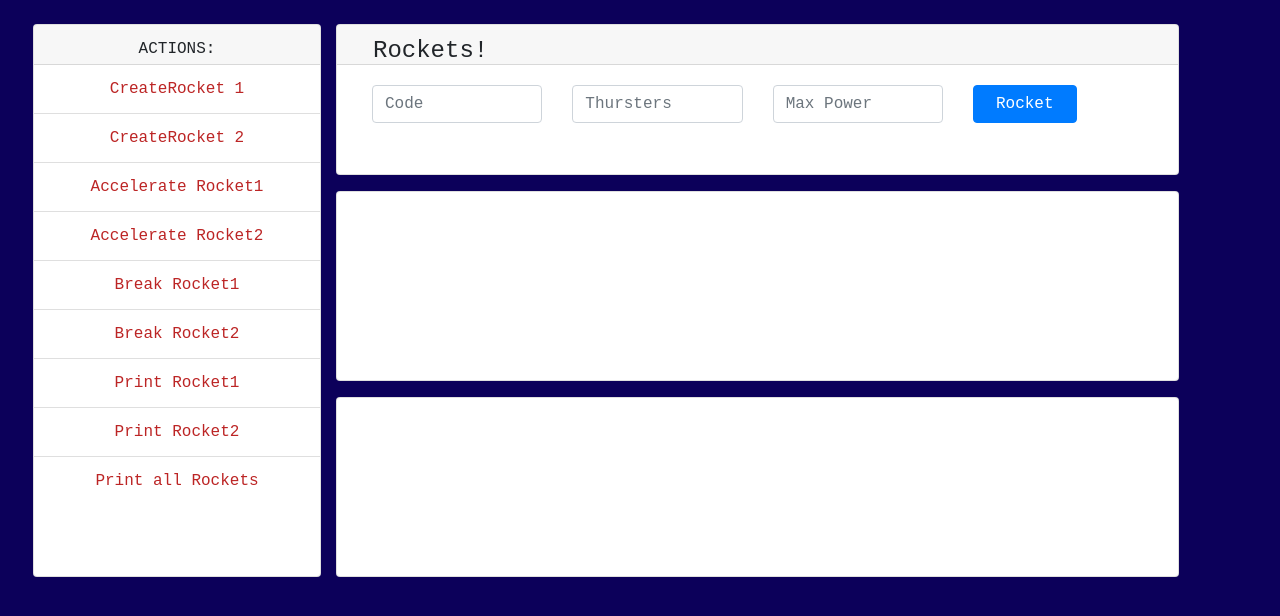
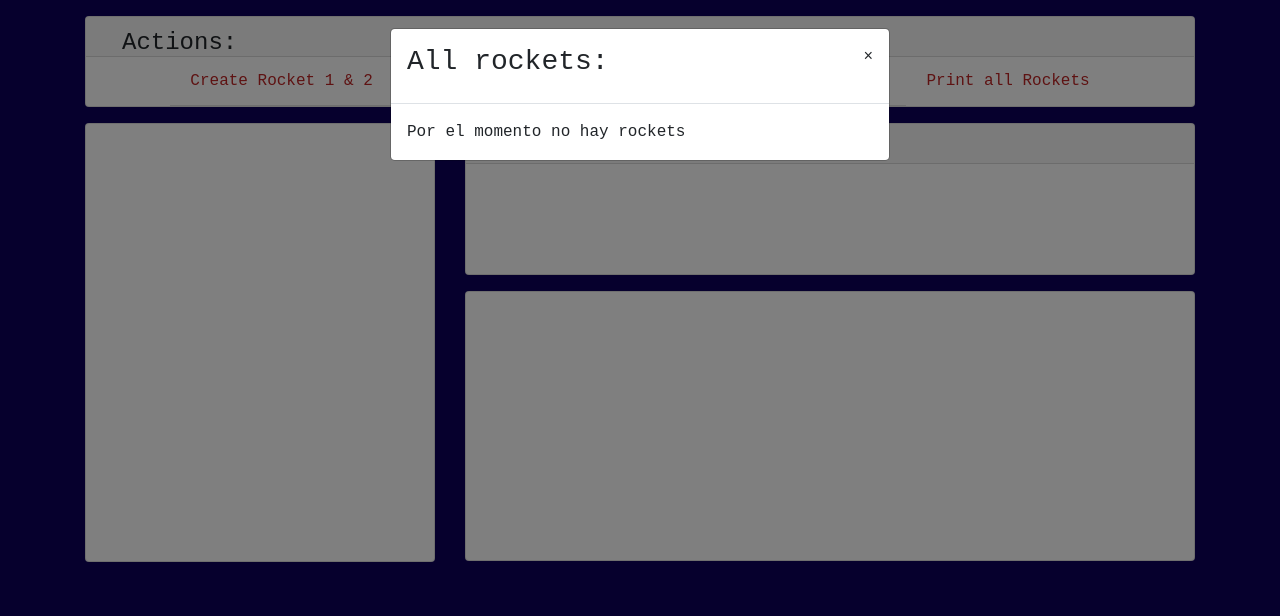
Before and after one commit to Anna3536/rocketsFE, a plain HTML site: page views/index.html in a window 1280 px wide. Both pictures are taken after a click on the link "Print all Rockets". Drawn offline with nearby package versions, Linux system fonts and the light colour scheme; a web font is replaced by a local one.

Commit message:
Add files via upload

```diff
--- a/controllers/controller.js
+++ b/controllers/controller.js
@@ -2,34 +2,25 @@
 let rocket;
 let rockets = [];
 const form = document.getElementById("form_rocket");
-function createRocket(code, thursters, maxPower) {
-    if (code == 'LDSF5A32' && rocket == undefined) {
-        alert("Crea rocket1");
-    }
-    else {
-        let existe = existeRocket(code);
-        if (existe === true) {
-            alert("Este rocket ya existe!");
-        }
-        else if (existe === false) {
-            let coet = new Rocket(code, thursters, maxPower);
+function createRocket() {
+    let i = rockets.length;
+    if (rockets.length === 0) {
+        let coet = new Rocket('32WESSDS', 3, [10, 30, 80]);
         rockets.push(coet);
         console.log(coet);
         console.log(rockets);
         rocket = coet;
-            let i;
-            i = rocketVerifyIndex(rocket.code);
         createProgressBar(i);
     }
-    }
-}
-function createRocketByForm() {
-    let existe = false;
-    if (rocket == undefined) {
-        alert("Crea rocket 1");
-    }
     else if (rockets.length === 1) {
-        alert("Crea rocket 2");
+        let coet = new Rocket('LDSF5A32', 6, [30, 40, 50, 50, 30, 10]);
+        rockets.push(coet);
+        console.log(coet);
+        console.log(rockets);
+        rocket = coet;
+        createProgressBar(i);
+        document.getElementById("create_rocket").classList.add("d-none");
+        form.classList.remove("d-none");
     }
     else if (rockets.length >= 2) {
         let code = document.getElementById("coderocket").value;
@@ -39,19 +30,17 @@ function createRocketByForm() {
         let maxPower = maxPower_form.split(",").map(Number);
         let rocketvalidate = validateRocket(code, thursters_form, maxPower_form);
         if (rocketvalidate === true) {
-            existe = existeRocket(code);
-            if (existe === true) {
-                alert("Este rocket ya existe!");
-            }
-            else {
+            let existe = existeRocket(code);
+            if (existe === false) {
                 let coet = new Rocket(code, thursters, maxPower);
                 rockets.push(coet);
                 console.log(coet);
                 console.log(rockets);
                 rocket = coet;
-                let i;
-                i = rocketVerifyIndex(rocket.code);
-                alert(`rocket${(i + 1)} creado!`);
+                createProgressBar(i);
+            }
+            else if (existe === true) {
+                alert(`rocket ya esta creado!`);
             }
         }
     }
@@ -59,18 +48,23 @@ function createRocketByForm() {
 function existeRocket(code) {
     let existe = false;
     for (let i = 0; i < rockets.length; i++) {
-        if (rockets[i].code === code) {
+        if (rockets[i].code == code) {
             existe = true;
         }
     }
     return existe;
 }
-function rocketVerifyIndex(code) {
+function VerifyRocket() {
+    let progressbar;
+    let numRocket = 0;
     for (let i = 0; i < rockets.length; i++) {
-        if (rockets[i].code === code) {
-            return i;
+        progressbar = document.getElementsByName("progressbar");
+        if (progressbar[i].checked == true) {
+            console.log(progressbar);
+            numRocket = i;
         }
     }
+    return numRocket;
 }
 function validateRocket(code, thursters_form, maxPower_form) {
     let acumErrores = 0;
@@ -152,22 +146,18 @@ function createProgressBar(i) {
     progressbar.innerHTML = `
         <div class="col-12">
             <label>Rocket ${(i + 1)}:</label>
-            <div class="progress">
+            <input name="progressbar" type="radio" checked><div class="progress">
             <div id="progress-bar${(i + 1)}" class="progress-bar progress-bar-striped progress-bar-animated" role="progressbar" aria-valuenow="0" aria-valuemin="0" aria-valuemax="100" style="width: 0%">
             </div>
+            </input>
         </div>
     `;
     console.log(progressbar);
     progressInfo === null || progressInfo === void 0 ? void 0 : progressInfo.appendChild(progressbar);
 }
-function accelerateRocket(code) {
-    let i;
-    i = rocketVerifyIndex(code);
+function accelerateRocket() {
+    let i = VerifyRocket();
     rocket = rockets[i];
-    if (rocket == undefined) {
-        alert("Primero tienes que crear el rocket");
-    }
-    else {
     if (JSON.stringify(rocket.getActualPower()) == JSON.stringify(rocket.getMaxPower())) {
         console.log(JSON.stringify(rocket.getActualPower()));
         console.log(JSON.stringify(rocket.getMaxPower()));
@@ -177,21 +167,16 @@ function accelerateRocket(code) {
         let rocketInfo = document.getElementById("rocketInfo");
         let element = document.createElement('div');
         element.innerHTML = `<div>Actual Power Rocket${(i + 1)}: ${rocket.accelerar()}</div>`;
-            console.log(element);
+        console.log("element:", element);
         rocketInfo === null || rocketInfo === void 0 ? void 0 : rocketInfo.appendChild(element);
         pintarProgressBar(i);
     }
 }
-}
-function breakRocket(code) {
-    let i;
-    i = rocketVerifyIndex(code);
+function breakRocket() {
+    let i = VerifyRocket();
     rocket = rockets[i];
-    let breakRocket = isBreak(rocket);
-    if (rocket == undefined) {
-        alert("Primero tienes que crear el rocket");
-    }
-    else if ((rocket.getActualPower()).length === 0) {
+    let breakRocket = isBreak(i);
+    if ((rocket.getActualPower()).length === 0) {
         alert("Para frenar es necesario acelerar!!!");
     }
     else {
@@ -208,7 +193,8 @@ function breakRocket(code) {
         }
     }
 }
-function isBreak(rocket) {
+function isBreak(i) {
+    rocket = rockets[i];
     let count = 0;
     let potencia = rocket.getMaxPower();
     let breakRocket = rocket.getActualPower();
@@ -224,36 +210,32 @@ function isBreak(rocket) {
         return false;
     }
 }
-function printRocket(code) {
-    let i;
-    i = rocketVerifyIndex(code);
+function printRocket() {
+    let i = VerifyRocket();
+    rocket = rockets[i];
     rocket = rockets[i];
     if (rocket == undefined) {
-        alert("Primero tienes que crear el rocket");
+        document.getElementById("printRocketInfo").innerHTML = `Por el momento no hay rockets`;
     }
-    let rocketInfo = document.getElementById("rocketInfo");
-    let element = document.createElement('div');
-    element.innerHTML = `<div>${rocket.toString()}</div>`;
-    console.log(element);
-    rocketInfo === null || rocketInfo === void 0 ? void 0 : rocketInfo.appendChild(element);
+    else {
+        document.getElementById("numeroDeRocket").innerHTML = `Rocket${i + 1}`;
+        document.getElementById("printRocketInfo").innerHTML = `
+        <div>${rocket.toString()}</div>
+       `;
+    }
 }
 function printAllRockets() {
     if (rockets.length == 0) {
-        alert("Primero tienes que crear un rocket");
+        document.getElementById("printAllRocketsInfo").innerHTML = `Por el momento no hay rockets`;
     }
     else {
-        let rocketInfo = document.getElementById("rocketInfo");
-        let element = document.createElement('div');
-        element.innerHTML = `<div>All rockets:</div>`;
-        console.log(element);
-        rocketInfo === null || rocketInfo === void 0 ? void 0 : rocketInfo.appendChild(element);
+        let printarAllRocketsInfo = document.getElementById("printAllRocketsInfo");
+        let pintar = "";
         for (let j = 0; j < rockets.length; j++) {
-            let rocketInfo = document.getElementById("rocketInfo");
-            let element = document.createElement('div');
-            element.innerHTML = `<li>${rockets[j].toString()}</li>`;
-            console.log(element);
-            rocketInfo === null || rocketInfo === void 0 ? void 0 : rocketInfo.appendChild(element);
+            console.log(rockets);
+            pintar += `<li>${rockets[j].toString()}</li>`;
         }
+        printarAllRocketsInfo.innerHTML = pintar;
     }
 }
 function pintarProgressBar(i) {
--- a/css/styles.css
+++ b/css/styles.css
@@ -12,9 +12,8 @@ a:hover {
     text-decoration: none;
 }
 
-.card-header1 {
-    text-align: center;
-    text-transform: uppercase;
+.alto {
+    min-height: 437px;
 }
 
 .card ul li {
@@ -26,13 +25,9 @@ a:hover {
 }
 
 .card-body1 {
-    height: 105px;
+    height: 110px;
 }
 
 .card-body2 {
-    height: 140px;
+    min-height: 220px;
 }
-
-.card-body3 {
-    height: 130px;
-}
--- a/views/index.html
+++ b/views/index.html
@@ -24,35 +24,52 @@
 </head>
 
 <body>
-    <div class="container"></div>
+    <div class="container">
 
-    <div class="row">
+        <div class="row mt-3">
+            <div class="col-12">
+                <div class="card">
+                    <div class="card-header">
+                        <h1 class="h4 ml-3">Actions:</h1>
+                    </div>
+                    <ul class="list-group list-group-flush d-flex flex-row justify-content-center">
+                        <li class="list-group-item" id="create_rocket"><a class="mt-2" href="#" onclick="createRocket()">Create Rocket 1 & 2</a></li>
+                        <li class="list-group-item"><a class="mt-3" href="#" onclick="accelerateRocket()">Accelerate Rocket</a></li>
+                        <li class="list-group-item"><a class="mt-3" href="#" onclick="breakRocket()">Break Rocket</a></li>
+                        <li class="list-group-item"><a class="mt-3" href="#" data-toggle="modal" data-target="#ventanaModal" onclick="printRocket()">Print Rocket</a></li>
+                        <li class="list-group-item"><a class="mt-3" href="#" data-toggle="modal" data-target="#ventanaModalAllRockets" onclick="printAllRockets()">Print all Rockets</a></li>
 
-        <div class="card mt-4 ml-5 mb-5" style="width: 18rem;">
-            <div class="card-header card-header1">
-                Actions:
-            </div>
-            <ul class="list-group list-group-flush">
-                <li class="list-group-item"><a class="mt-2" href="#" onclick="createRocket('32WESSDS', 3, [10,30,80])">CreateRocket 1</a></li>
-                <li class="list-group-item"><a class="mt-2" href="#" onclick="createRocket('LDSF5A32', 6, [30,40,50,50,30,10])">CreateRocket 2</a></li>
-                <li class="list-group-item"><a class="mt-3" href="#" onclick="accelerateRocket('32WESSDS')">Accelerate Rocket1</a></li>
-                <li class="list-group-item"><a class="mt-3" href="#" onclick="accelerateRocket('LDSF5A32')">Accelerate Rocket2</a></li>
-                <li class="list-group-item"><a class="mt-3" href="#" onclick="breakRocket('32WESSDS')">Break Rocket1</a></li>
-                <li class="list-group-item"><a class="mt-3" href="#" onclick="breakRocket('LDSF5A32')">Break Rocket2</a></li>
-                <li class="list-group-item"><a class="mt-3" href="#" onclick="printRocket('32WESSDS')">Print Rocket1</a></li>
-                <li class="list-group-item"><a class="mt-3" href="#" onclick="printRocket('LDSF5A32')">Print Rocket2</a></li>
-                <li class="list-group-item"><a class="mt-3" href="#" onclick="printAllRockets()">Print all Rockets</a></li>
                     </ul>
                 </div>
+            </div>
+        </div>
+
+
+        <div class="row mt-3">
+
+            <div class="col-4">
+
+                <div class="card mb-5">
+                    <div class="card-body alto overflow-hidden">
+                        <div class="row mt-2 ml-5"></div>
+                        <div class="col-10" id="rocketInfo"></div>
+                    </div>
+
+
+                </div>
+
+            </div>
+
 
             <div class="col-8">
 
-            <div class="card mt-4">
+                <div class="card">
                     <div class="card-header">
                         <h1 class="h4 ml-3">Rockets!</h1>
                     </div>
-                <div class="card-body card-body1 mb-1">
-                    <form method="post" class="d-flex flex-row" id="form_rocket">
+                    <div class="card-body card-body1">
+                        <form method="POST " action="#" class="d-none" id="form_rocket">
+                            <div class="d-flex flex-row">
                                 <div class="form-group d-flex flex-column col-3">
                                     <input type="text" class="form-control" placeholder="Code" name="coderocket" id="coderocket">
                                     <div class="invalid-feedback" id="errorCode"></div>
@@ -66,42 +83,64 @@
                                     <div class="invalid-feedback" id="errorMaxPower"></div>
                                 </div>
                                 <div class="form-group d-flex flex-column col-2">
-                            <a class="btn btn-primary text-white" onclick="createRocketByForm()">Rocket</a>
+                                    <a class="btn btn-primary text-white" onclick="createRocket()">Rocket</a>
+                                </div>
                             </div>
                         </form>
                     </div>
 
                 </div>
+
+
+
                 <div class="card mt-3">
 
-                <div class="card-body card-body2 overflow-auto mb-5">
+                    <div class="card-body card-body2 overflow-hidden mb-5">
                         <div class="row d-flex flex-column align-items-center">
                             <div class="col-10" id="coet">
                             </div>
                         </div>
                     </div>
                 </div>
-            <div class="card mt-3 mb-5">
-                <div class="card-body card-body3 overflow-auto mb-5">
-                    <div class="row mt-2 ml-5"></div>
-                    <div class="col-8" id="rocketInfo"></div>
+
             </div>
-
-
 
         </div>
 
 
-
-
+        <div class="modal" id="ventanaModal" tabindex="-1" role="dialog">
+            <div class="modal-dialog" role="document">
+                <div class="modal-content">
+                    <div class="modal-header">
+                        <h3 id="numeroDeRocket">Rocket:</h3>
+                        <button class="close" data-dismiss="modal" aria-label="Cerrar"></button>
+                        <span aria-hidden="true">&times;</span>
+                    </div>
+                    <div class="modal-body">
+                        <div id="printRocketInfo"></div>
+                    </div>
+                </div>
+            </div>
         </div>
 
 
+        <div class="modal" id="ventanaModalAllRockets" tabindex="-1" role="dialog">
+            <div class="modal-dialog" role="document">
+                <div class="modal-content">
+                    <div class="modal-header">
+                        <h3>All rockets:</h3>
+                        <button class="close" data-dismiss="modal" aria-label="Cerrar"></button>
+                        <span aria-hidden="true">&times;</span>
+                    </div>
+                    <div class="modal-body">
+                        <div id="printAllRocketsInfo"></div>
+                    </div>
+                </div>
+            </div>
+        </div>
 
-
-
-        <script src="../models/rocket.js"></script>
-        <script src="../controllers/controller.js"></script>
+        <script src="../models/rocket.js "></script>
+        <script src="../controllers/controller.js "></script>
 
 
         <!-- jQuery first, then Popper.js, then Bootstrap JS -->
```
Also changed, not shown: 2 other files. Lines whose indentation alone changed are shown as unchanged.
